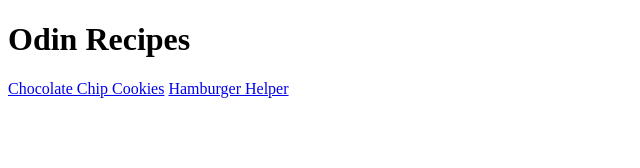
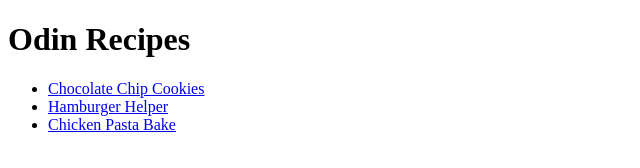
Before and after one commit to lyndz-pops/odin_recipes, a plain HTML site: page index.html in a window 1280 px wide. Shown: the whole page, without its empty margins (0-640 px from the left). Drawn offline with Linux system fonts and the light colour scheme.

Commit message:
Added recipes to index page as a list

```diff
--- a/index.html
+++ b/index.html
@@ -8,7 +8,11 @@
 
     <body>
         <h1>Odin Recipes</h1>
-        <a href="./recipes/choc-chip-cookies.html">Chocolate Chip Cookies</a>
-        <a href="./recipes/helper.html">Hamburger Helper</a>
+        <ul>
+            <li><a href="./recipes/choc-chip-cookies.html">Chocolate Chip Cookies</a></li>
+            <li><a href="./recipes/helper.html">Hamburger Helper</a></li>
+            <li><a href="./recipes/pasta-bake.html">Chicken Pasta Bake</a></li>
+        </ul>
+
     </body>
 </html>
```
